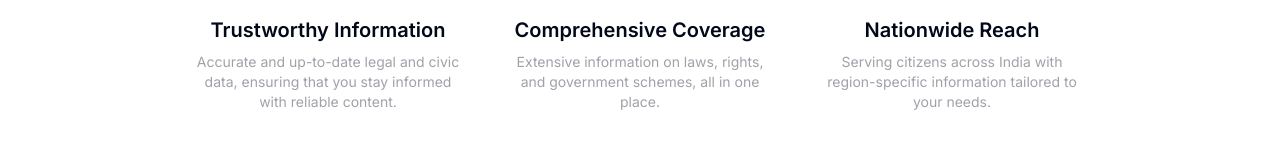
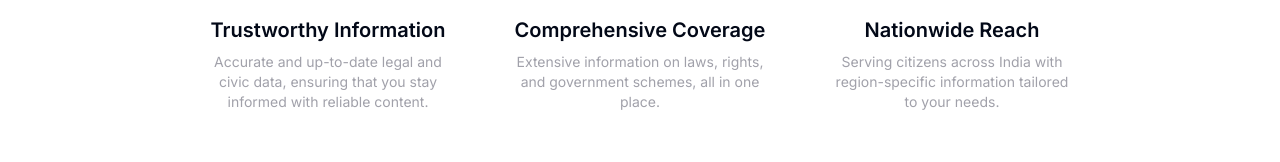
Before and after one commit to Uvesh-Multani/Nagrik_AI, a Next.js app: page / in a window 1280 px wide. Shown: the part 764-926 px from the top of the page. Built offline with nearby package versions, Linux system fonts and the light colour scheme; no server answers.

Commit message:
Update 3 Sep 2

```diff
--- a/components/landing-nagrik.tsx
+++ b/components/landing-nagrik.tsx
@@ -11,7 +11,7 @@ export const LandingNagrik = () => {
           <h2 className="text-xl font-semibold mt-4">
             Trustworthy Information
           </h2>
-          <p className="text-sm text-zinc-400 mt-2">
+          <p className="text-sm mx-3 text-center text-zinc-400 mt-2">
             Accurate and up-to-date legal and civic data, ensuring that you stay
             informed with reliable content.
           </p>
@@ -19,7 +19,7 @@ export const LandingNagrik = () => {
         <div className="flex flex-col items-center text-center">
           <BookOpen className="h-12 w-12 text-orange-400" />
           <h2 className="text-xl font-semibold mt-4">Comprehensive Coverage</h2>
-          <p className="text-sm text-zinc-400 mt-2">
+          <p className="text-sm mx-3 text-center text-zinc-400 mt-2">
             Extensive information on laws, rights, and government schemes, all
             in one place.
           </p>
@@ -27,7 +27,7 @@ export const LandingNagrik = () => {
         <div className="flex flex-col items-center text-center">
           <Globe className="h-12 w-12 text-amber-500" />
           <h2 className="text-xl font-semibold mt-4">Nationwide Reach</h2>
-          <p className="text-sm text-zinc-400 mt-2">
+          <p className="text-sm mx-3 text-center text-zinc-400 mt-2">
             Serving citizens across India with region-specific information
             tailored to your needs.
           </p>
@@ -44,7 +44,7 @@ export const LandingNagrik = () => {
         </p>
       </div>
 
-      <div className="text-center text-sm md:text-base text-zinc-400">
+      <div className="text-center mx-3 text-sm md:text-base text-zinc-400">
         Trusted by thousands of users across India. Join the community and stay
         informed.
       </div>
```
